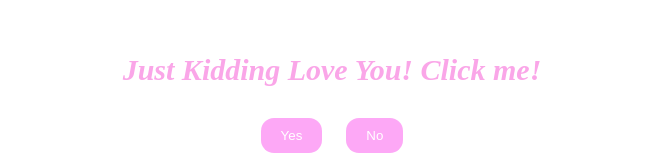
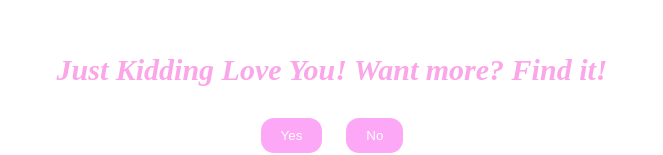
Before and after one commit to luisackerman/Hanaphanapka, a plain HTML site: page index.html in a window 1280 px wide. Both pictures are taken after a click on the button "Yes". Shown: the part 487-642 px from the top of the page, without its empty margins (308-971 px from the left). Drawn offline with Linux system fonts and the light colour scheme.

Commit message:
Update index.html

```diff
--- a/index.html
+++ b/index.html
@@ -95,7 +95,7 @@
         const noBtn = document.querySelector('.no-btn');
 
         document.querySelector('.yes-btn').addEventListener('click', () => {
-            question.innerHTML = '<a href="envelope.html" class="link-button">Just Kidding Love You! Click me!</a>';
+            question.innerHTML = '<a href="envelope.html" class="link-button">Just Kidding Love You! Want more? Find it!</a>';
         });
 
         noBtn.addEventListener('mouseover', () => {
```
